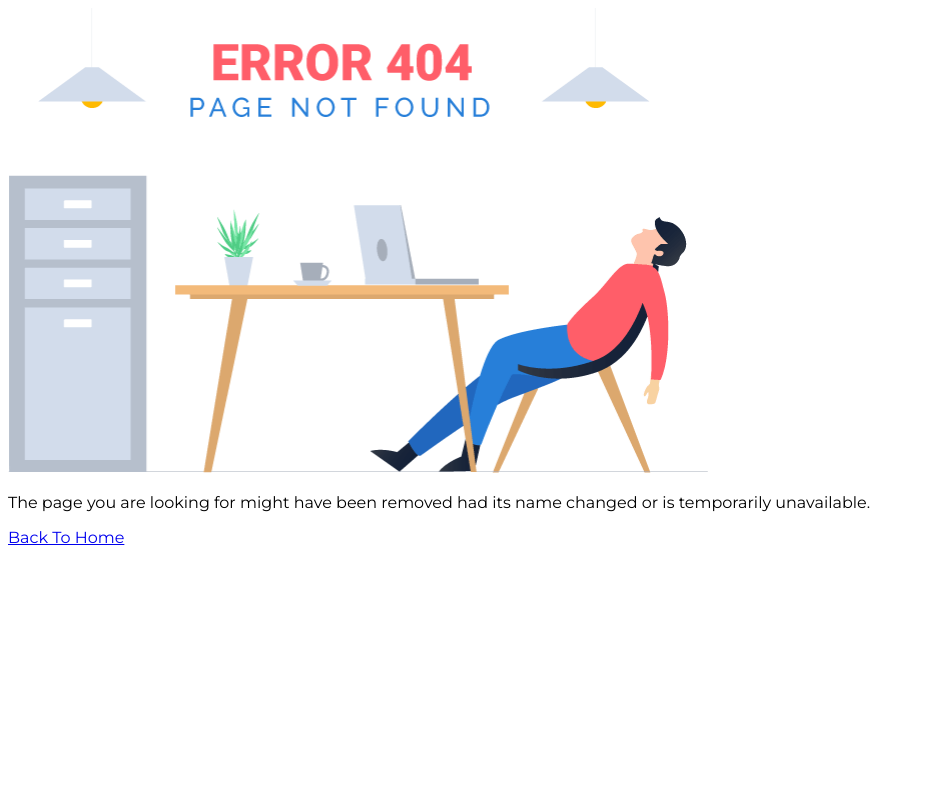
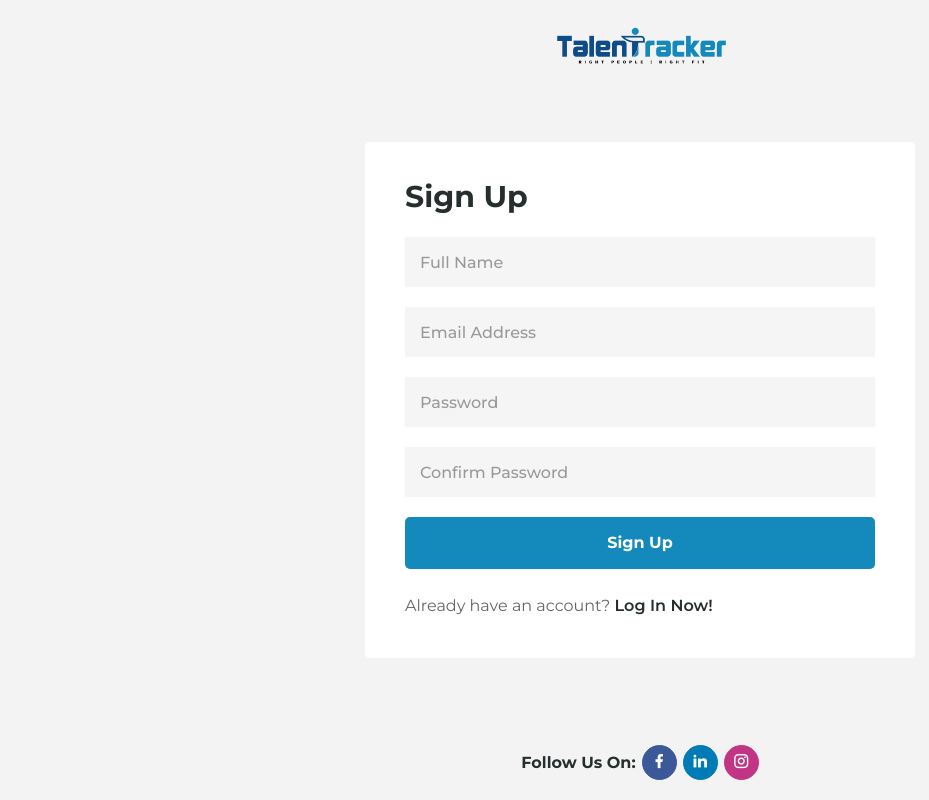
Before and after one commit to MostasirMahim/talentracker-demo, a Next.js app: page /auth/employeer/register in a window 1280 px wide. Before the commit this address had no page. Shown: the whole page, without its empty margins (0-929 px from the left). Built offline with nearby package versions, Linux system fonts and the light colour scheme.

Commit message:
chore(employeer_register) : added register page & customized.

```diff
--- /dev/null
+++ b/src/app/(auth)/auth/employeer/register/page.js
@@ -0,0 +1,102 @@
+import Link from "next/link";
+import Image from "next/image";
+
+function EmployeerRegister() {
+  return (
+    <>
+      <div className="profile-authentication-area">
+        <div className="logo">
+          <Link href="/" className="d-inline-block">
+            <Image src="/images/ttl_logo.png" alt="logo" width={200} height={50} />
+          </Link>
+        </div>
+
+        <div className="d-table">
+          <div className="d-table-cell">
+            <div className="container">
+              <div className="signup-form">
+                <h2>Sign Up</h2>
+
+                <form>
+                  <div className="form-group">
+                    <input
+                      type="text"
+                      className="form-control"
+                      placeholder="Full Name"
+                    />
+                  </div>
+
+                  <div className="form-group">
+                    <input
+                      type="email"
+                      className="form-control"
+                      placeholder="Email Address"
+                    />
+                  </div>
+
+                  <div className="form-group">
+                    <input
+                      type="password"
+                      className="form-control"
+                      placeholder="Password"
+                    />
+                  </div>
+
+                  <div className="form-group">
+                    <input
+                      type="password"
+                      className="form-control"
+                      placeholder="Confirm Password"
+                    />
+                  </div>
+
+                  <button type="submit">Sign Up</button>
+
+                  <span className="dont-account">
+                    Already have an account?{" "}
+                    <Link href="/auth/employeer/login">Log In Now!</Link>
+                  </span>
+                </form>
+              </div>
+            </div>
+          </div>
+        </div>
+
+        <ul className="social-links d-flex align-items-center justify-content-center">
+          <li>
+            <span>Follow Us On:</span>
+          </li>
+          <li>
+            <a
+              href="https://www.facebook.com/talentracker/"
+              className="facebook"
+              target="_blank"
+            >
+              <i className="ri-facebook-fill"></i>
+            </a>
+          </li>
+          <li>
+            <a
+              href="https://www.linkedin.com/company/talentracker-limited/"
+              className="linkedin"
+              target="_blank"
+            >
+              <i className="ri-linkedin-fill"></i>
+            </a>
+          </li>
+          <li>
+            <a
+              href="https://www.instagram.com/talen_tracker?igsh=NXN2NWY3d2E1a3B4"
+              className="instagram"
+              target="_blank"
+            >
+              <i className="ri-instagram-line"></i>
+            </a>
+          </li>
+        </ul>
+      </div>
+    </>
+  );
+}
+
+export default EmployeerRegister;
```
